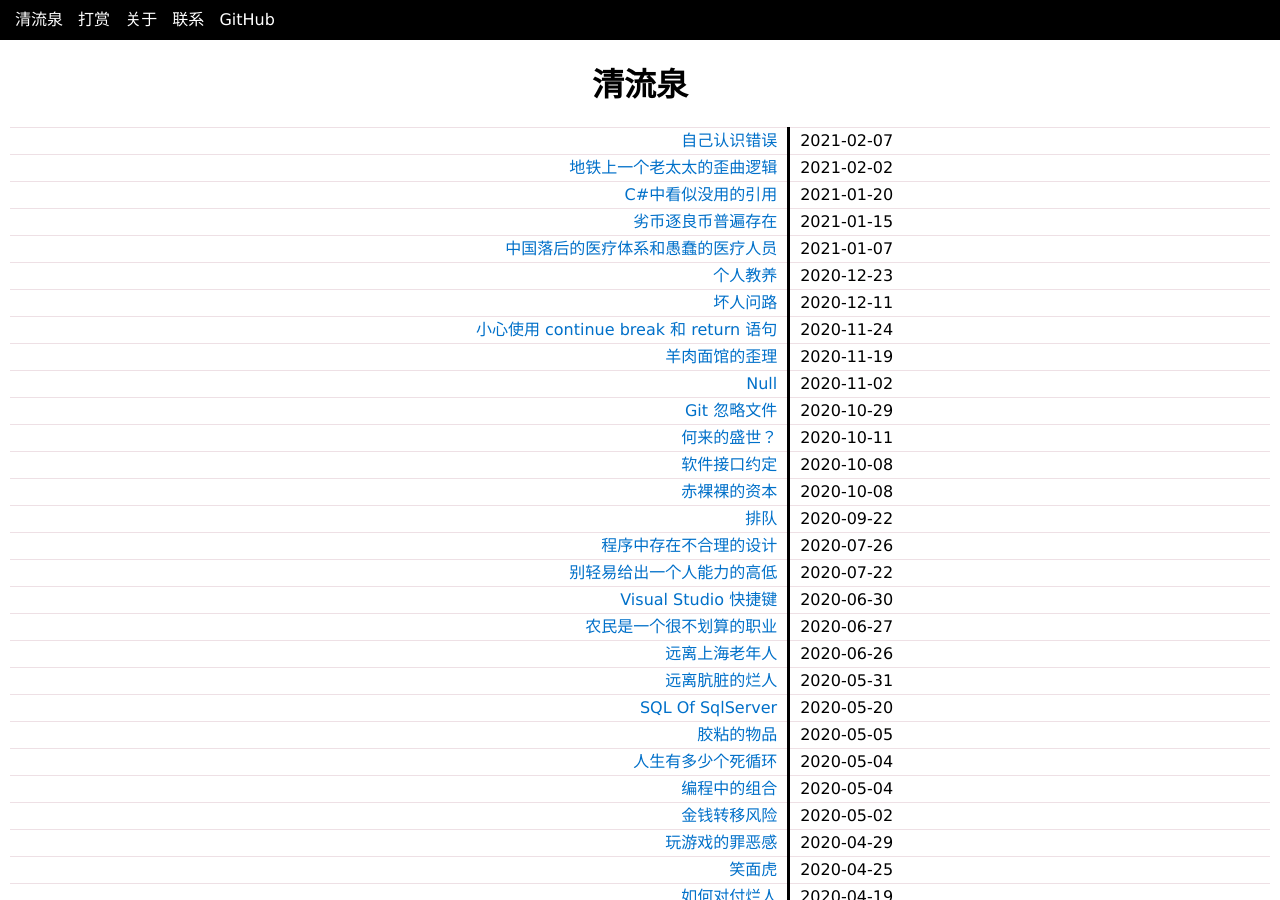
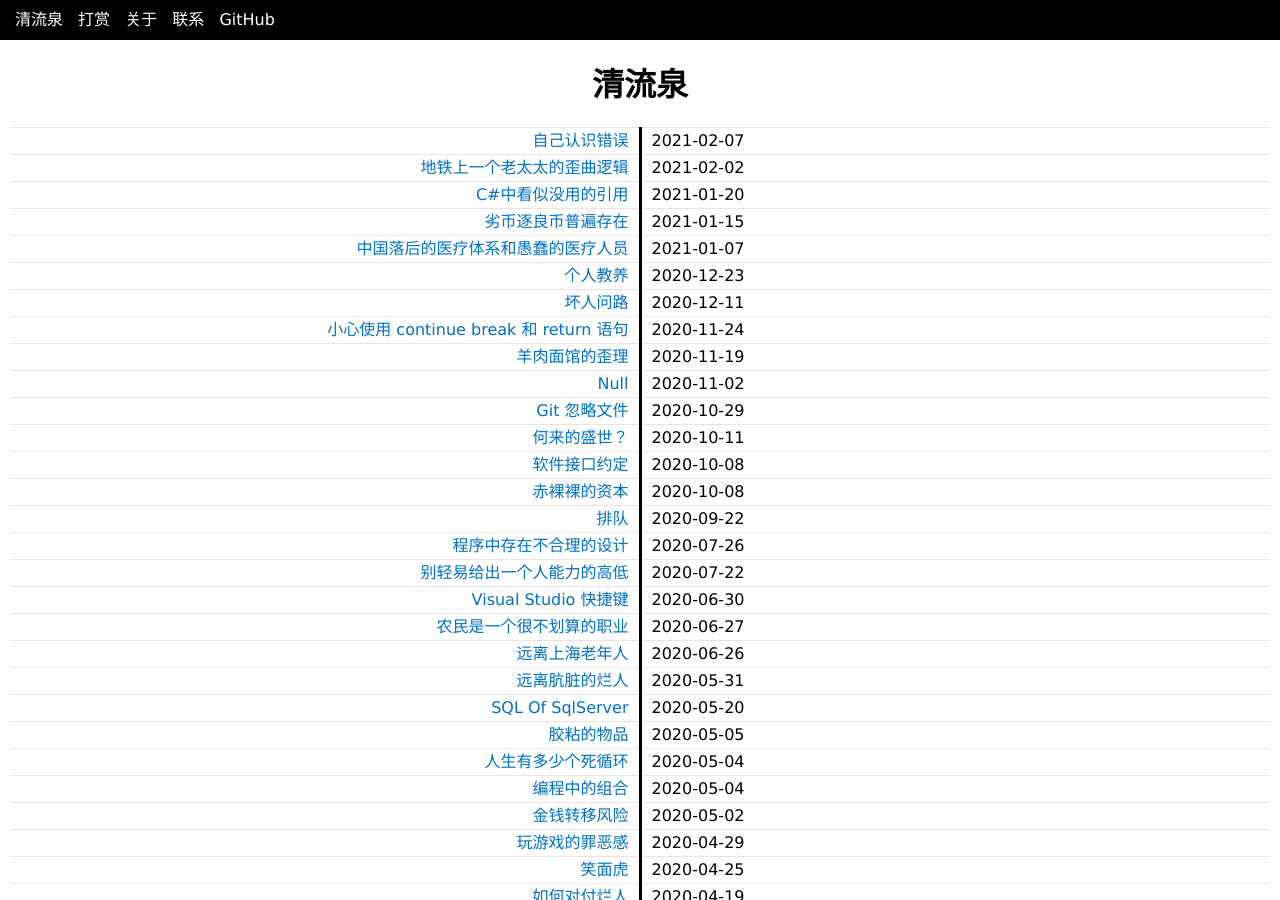
Before and after one commit to yinyongxian/yinyongxian.github.io, a Jekyll site: the page built from index.html, in a window 1280 px wide and 900 px high. Built offline with Jekyll 4.4.1, drawn with Linux system fonts in a browser that asks for light colours; the list of posts is cut into pages by our own code.

Commit message:
Update index.html

```diff
--- a/index.html
+++ b/index.html
@@ -27,7 +27,7 @@ title: 清流泉
         <tr onClick="parent.location='{{ post.url }}'; this.style.backgroundColor='#FFFFFF';"
           onMouseOver="this.style.backgroundColor='LightGrey';this.style.cursor='pointer';"
           onMouseOut="this.style.backgroundColor='#FFFFFF'">
-          <td style="width: 61.8%;text-align: right; padding-right: 10px;">
+          <td style="width: 50%;text-align: right; padding-right: 10px;">
             <span><a href="{{ post.url }}">{{ post.title }}</a></span>
           </td>
           <td style="border-left: 3px solid; text-align: left; padding-left: 10px;">
```
